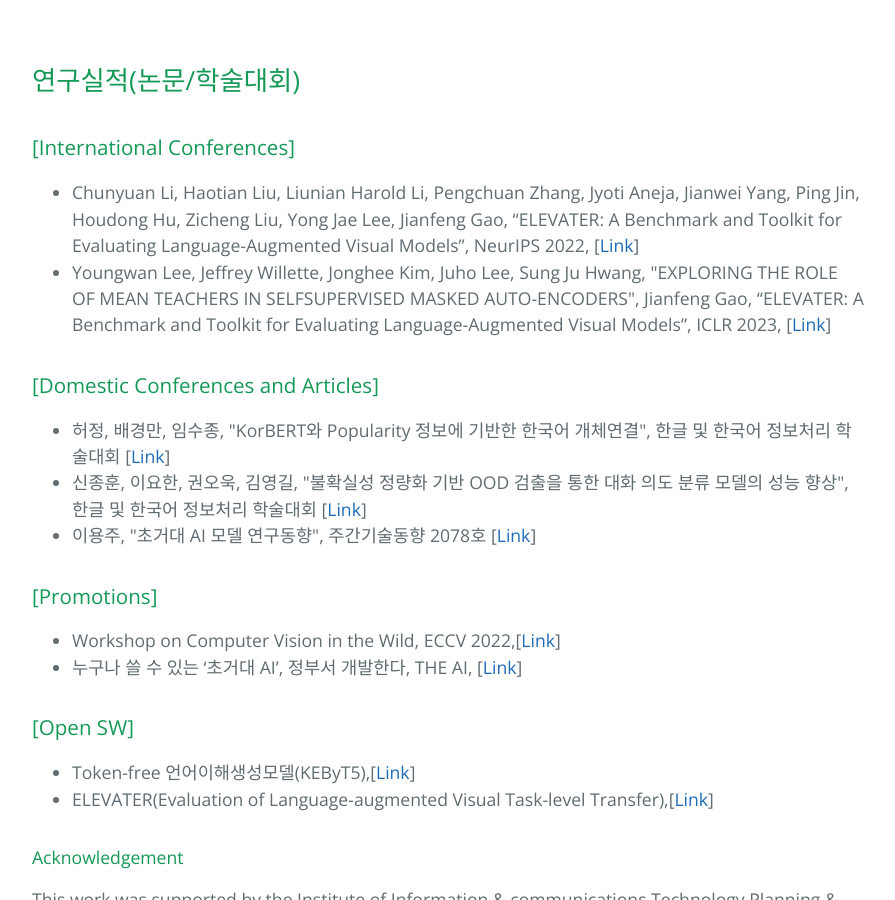
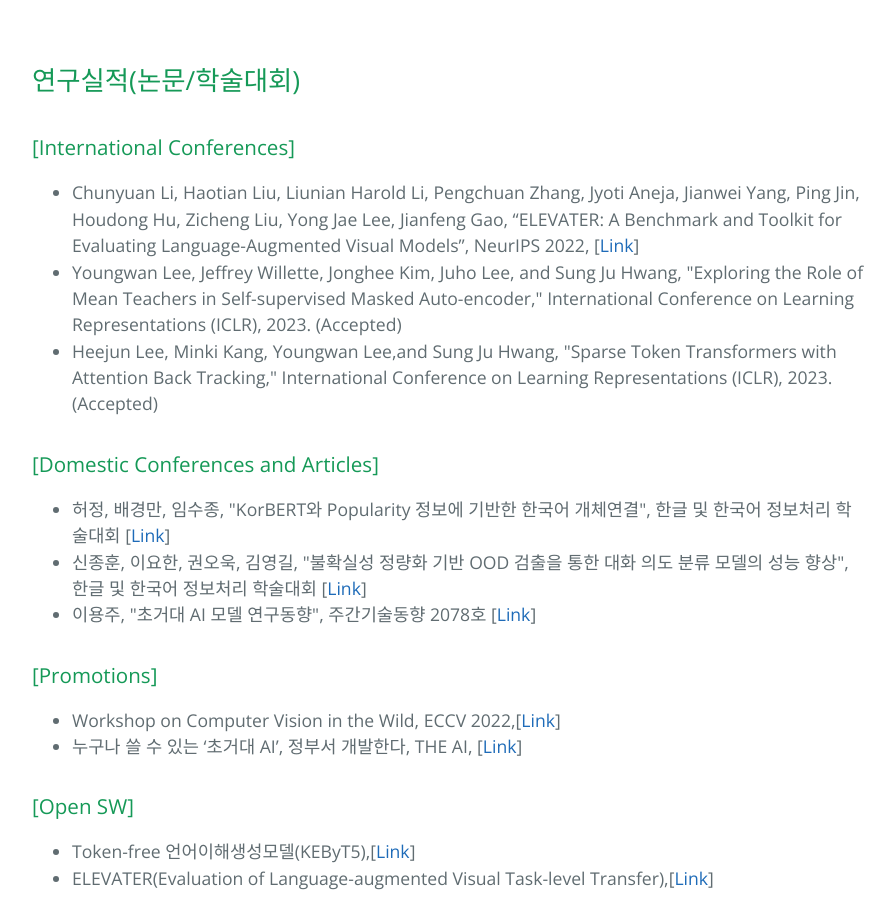
Before and after one commit to etri-crossmodal/etri-crossmodal.github.io, a Jekyll site: the page built from index.html, in a window 1280 px wide and 900 px high, scrolled down 1956 px. Shown: the whole window, without its empty margins (192-1087 px from the left). Built offline with Jekyll 4.4.1, drawn with Linux system fonts in a browser that asks for light colours.

Commit message:
Update index.html

```diff
--- a/index.html
+++ b/index.html
@@ -34,8 +34,11 @@
   <h3>[International Conferences] </h3>
   <ul>
     <li>Chunyuan Li, Haotian Liu, Liunian Harold Li, Pengchuan Zhang, Jyoti Aneja, Jianwei Yang, Ping Jin, Houdong Hu, Zicheng Liu, Yong Jae Lee, Jianfeng Gao, “ELEVATER: A Benchmark and Toolkit for Evaluating Language-Augmented Visual Models”, NeurIPS 2022, [<a href="https://github.com/etri-visualintelligence/etri-visualintelligence.github.io/blob/main/clara/NeurIPS2022-ELEVATER.pdf">Link</a>]</li>
-    <li>Youngwan Lee, Jeffrey Willette, Jonghee Kim, Juho Lee, Sung Ju Hwang, "EXPLORING THE ROLE OF MEAN TEACHERS IN SELFSUPERVISED MASKED AUTO-ENCODERS", Jianfeng Gao, “ELEVATER: A Benchmark and Toolkit for Evaluating Language-Augmented Visual Models”, ICLR 2023, [<a href="https://arxiv.org/pdf/2210.02077.pdf">Link</a>]</li>
-  </ul>
+    <li> Youngwan Lee, Jeffrey Willette, Jonghee Kim, Juho Lee, and Sung Ju Hwang, "Exploring the Role of Mean Teachers in Self-supervised Masked Auto-encoder," International Conference on Learning Representations (ICLR), 2023. (Accepted)  </li>
+    <li> Heejun Lee, Minki Kang, Youngwan Lee,and Sung Ju Hwang, "Sparse Token Transformers with Attention Back Tracking," International Conference on Learning Representations (ICLR), 2023. (Accepted)  </li>
+
+
+</ul>
   <h3>[Domestic Conferences and Articles] </h3>
   <ul>
     <li> 허정, 배경만, 임수종, "KorBERT와 Popularity 정보에 기반한 한국어 개체연결", 한글 및 한국어 정보처리 학술대회 [<a href="https://sites.google.com/view/hclt2022?pli=1">Link</a>]</li>
```
